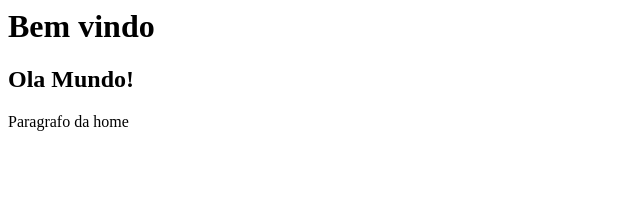
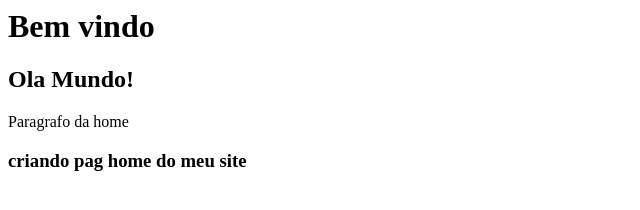
Before and after one commit to thebobs/curso_github, a plain HTML site: page index.html in a window 1280 px wide. Shown: the whole page, without its empty margins (0-640 px from the left). Drawn offline with Linux system fonts and the light colour scheme.

Commit message:
Criando descricao da pagina home

```diff
--- a/index.html
+++ b/index.html
@@ -1,3 +1,5 @@
 <h1>Bem vindo</h1>
 <h2>Ola Mundo!</h2>
 <p>Paragrafo da home</p>
+
+<h3>criando pag home do meu site</h3>
```
